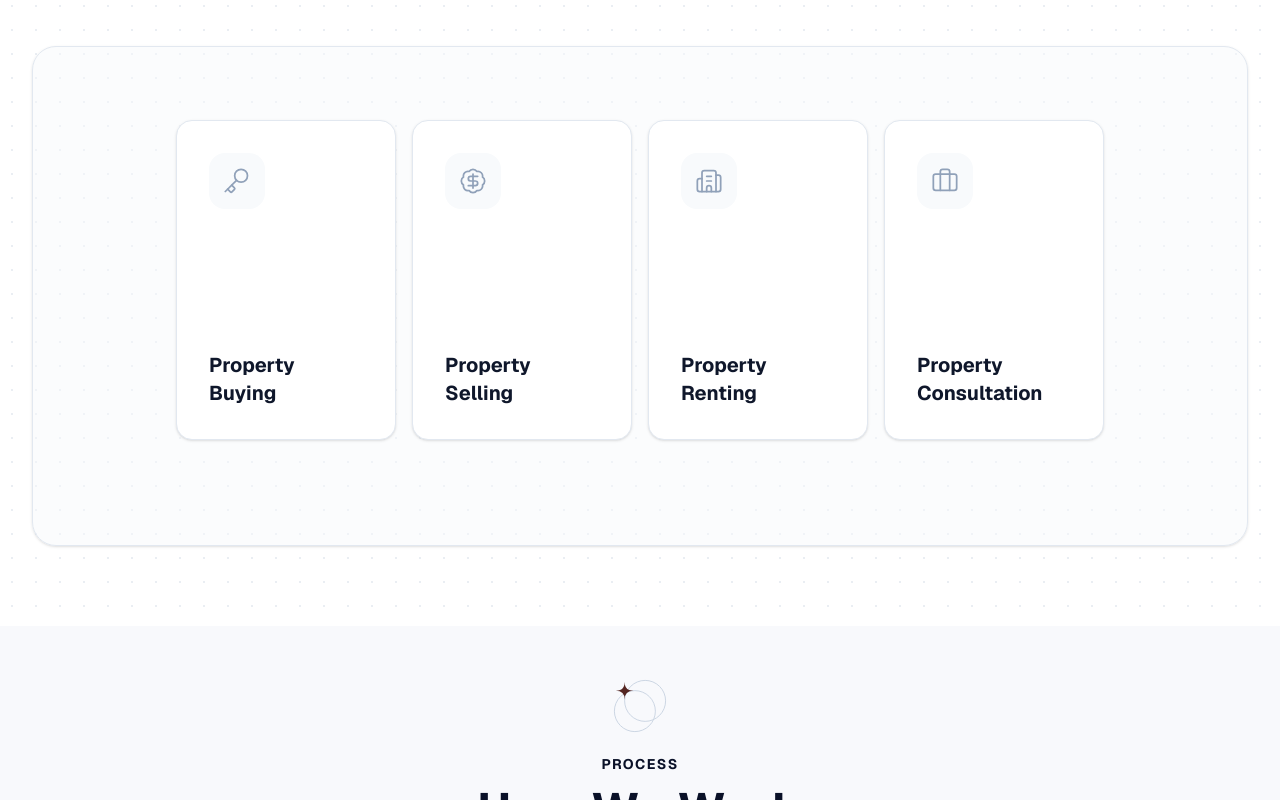
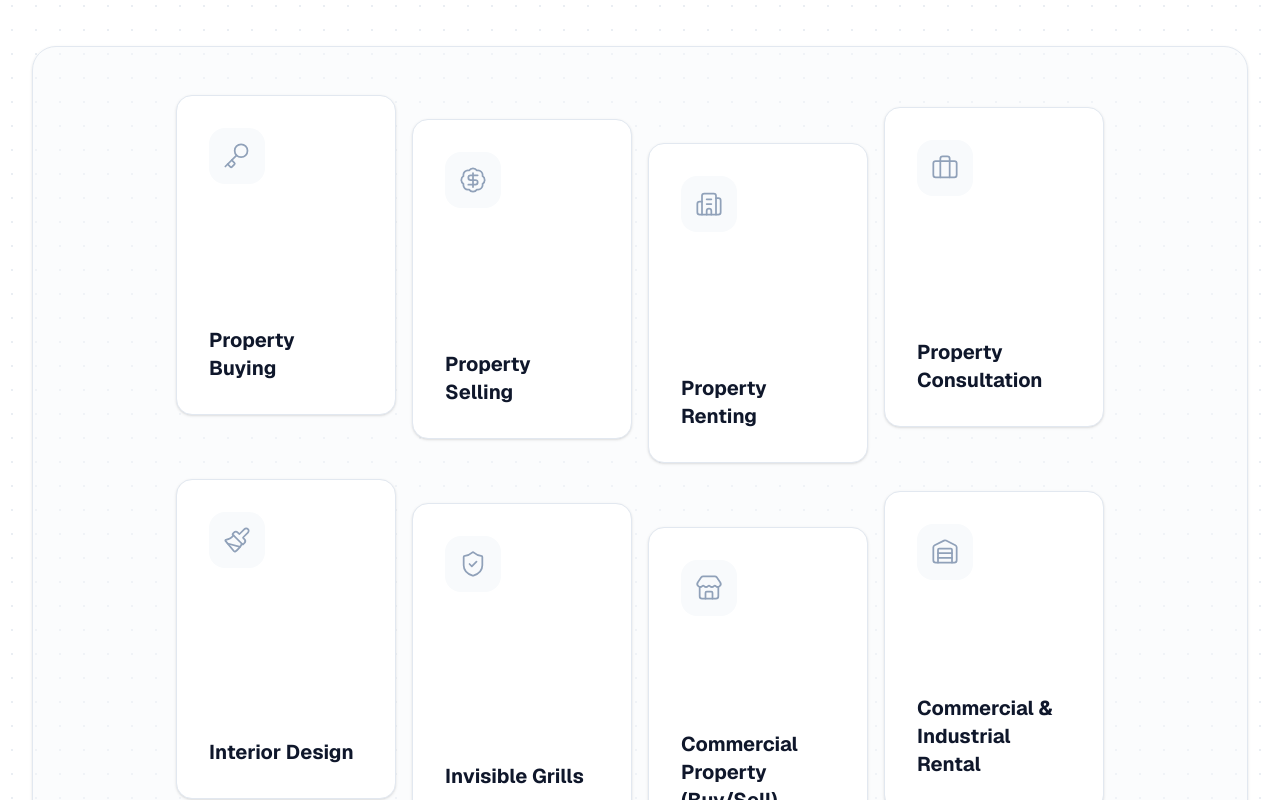
Before and after one commit to pmproperties2620/PmProperties-landing-page, a Next.js app: page / in a window 1280 px wide. Shown: the part 2360-3160 px from the top of the page. Built offline with nearby package versions, Linux system fonts and the light colour scheme.

Commit message:
feat: add Interior Design, Invisible Grills, Commercial and Rental services to home page

```diff
--- a/src/components/about/AboutTimeline.tsx
+++ b/src/components/about/AboutTimeline.tsx
@@ -45,7 +45,7 @@ const timelineData = [
     title: "A New Identity",
     description:
       "Celebrating 5 years of trust, we took a monumental step forward. To secure a distinct and official identity, the company evolved into 'The PM Properties' with a registered trademark. Fulfilling your dream of a home remains my greatest privilege.",
-    image: "/images/timeline_5.png",
+    image: "/images/PM_propreties.jpeg",
   },
 ];
 
--- a/src/components/home/CredentialsSection.tsx
+++ b/src/components/home/CredentialsSection.tsx
@@ -16,7 +16,7 @@ const badges = [
     rating: 5,
   },
   {
-    title: "5+ Years of Trust",
+    title: "10+ Years of Trust",
     subtitle: "Proven Track Record",
     rating: 5,
   }
--- a/src/components/home/FAQSection.tsx
+++ b/src/components/home/FAQSection.tsx
@@ -92,7 +92,7 @@ export default function FAQSection() {
                         exit={{ height: 0, opacity: 0 }}
                         className="overflow-hidden"
                       >
-                        <div className="pb-5 pt-1 text-slate-500 leading-relaxed pr-12">
+                        <div className="pb-5 pt-1 text-slate-500 leading-relaxed pr-12 whitespace-pre-line">
                           {faq.a}
                         </div>
                       </motion.div>
--- a/src/components/home/Services.tsx
+++ b/src/components/home/Services.tsx
@@ -1,92 +1,117 @@
 "use client";
 
 import { motion, AnimatePresence } from "framer-motion";
-import { Key, BadgeDollarSign, Building2, Briefcase, ArrowRight } from "lucide-react";
+import {
+  Key,
+  BadgeDollarSign,
+  Building2,
+  Briefcase,
+  ArrowRight,
+  Paintbrush,
+  ShieldCheck,
+  Store,
+  Warehouse,
+  type LucideIcon,
+} from "lucide-react";
 import { useState } from "react";
 import SectionDecoration from "@/components/ui/SectionDecoration";
 
-const services = [
+interface ServiceItem {
+  id: string;
+  title: string;
+  description: string;
+  examples: string;
+  icon: LucideIcon;
+  yOffsetClass: string;
+}
+
+const primaryServices: ServiceItem[] = [
   {
+    id: "buying",
     title: "Property Buying",
     description: "Find your dream home with our curated listings and expert guidance every step of the way.",
     examples: "e.g. Residential homes, luxury estates, investment properties",
     icon: Key,
-    yOffset: 0,
+    yOffsetClass: "md:translate-y-0",
   },
   {
+    id: "selling",
     title: "Property Selling",
     description: "Maximize your property's value with our strategic marketing and extensive buyer network.",
     examples: "e.g. Market analysis, staging, premium listings",
     icon: BadgeDollarSign,
-    yOffset: 24, // Staggered down
+    yOffsetClass: "md:translate-y-6", // 24px
   },
   {
+    id: "renting",
     title: "Property Renting",
     description: "Discover premium rental properties or find reliable tenants for your valuable investments.",
     examples: "e.g. Tenant screening, property management, leasing",
     icon: Building2,
-    yOffset: 48, // Staggered further down
+    yOffsetClass: "md:translate-y-12", // 48px
   },
   {
+    id: "consultation",
     title: "Property Consultation",
     description: "Get personalized insights and market analysis from our seasoned real estate professionals.",
     examples: "e.g. Portfolio strategy, ROI analysis, market trends",
     icon: Briefcase,
-    yOffset: 12, // Staggered slightly
+    yOffsetClass: "md:translate-y-3", // 12px
+  },
+];
+
+const specializedServices: ServiceItem[] = [
+  {
+    id: "interior-design",
+    title: "Interior Design",
+    description: "Transform your living or work spaces with bespoke aesthetic concepts, custom modular interiors, and turnkey execution.",
+    examples: "e.g. Modular kitchens, luxury interiors, 3D space planning & styling",
+    icon: Paintbrush,
+    yOffsetClass: "md:translate-y-0",
+  },
+  {
+    id: "invisible-grills",
+    title: "Invisible Grills",
+    description: "Secure balconies and windows with high-tensile stainless steel safety cables without obstructing panoramic outdoor views.",
+    examples: "e.g. Balcony safety, bird protection, child & pet proofing",
+    icon: ShieldCheck,
+    yOffsetClass: "md:translate-y-6", // 24px
+  },
+  {
+    id: "commercial-buy-sell",
+    title: "Commercial Property (Buy/Sell)",
+    description: "Acquire or sell prime commercial real estate, corporate offices, and high-street retail showrooms for optimal returns.",
+    examples: "e.g. Office spaces, retail showrooms, commercial plots & floors",
+    icon: Store,
+    yOffsetClass: "md:translate-y-12", // 48px
+  },
+  {
+    id: "commercial-industrial-rental",
+    title: "Commercial & Industrial Rental",
+    description: "Connect with expansive warehousing, manufacturing units, industrial sheds, and corporate lease spaces tailored for growth.",
+    examples: "e.g. Logistics warehouses, industrial sheds, corporate lease spaces",
+    icon: Warehouse,
+    yOffsetClass: "md:translate-y-3", // 12px
   },
 ];
 
 export default function Services() {
-  const [hoveredIndex, setHoveredIndex] = useState<number | null>(null);
+  const [hoveredId, setHoveredId] = useState<string | null>(null);
 
-  return (
-    <section className="relative pt-8 pb-16 md:pt-12 md:pb-20 bg-white overflow-hidden">
-      {/* Background Dotted Pattern */}
-      <div
-        className="absolute inset-0 pointer-events-none opacity-40"
-        style={{
-          backgroundImage: 'radial-gradient(#cbd5e1 1px, transparent 1px)',
-          backgroundSize: '24px 24px'
-        }}
-      />
-
-      <div className="relative z-10 mx-auto max-w-7xl px-4 sm:px-6 lg:px-8">
-
-        {/* Header Section */}
-        <div className="text-center mb-10 md:mb-16 flex flex-col items-center">
-          <SectionDecoration className="mb-4" />
-          <h2 className="text-4xl md:text-5xl font-bold tracking-tight text-slate-900 mb-6">
-            Our Services
-          </h2>
-          <p className="text-lg text-slate-600 max-w-2xl mx-auto">
-            A clear approach to navigating the real estate market.
-          </p>
-        </div>
-
-        {/* Outer Container with subtle border similar to image */}
-        <div className="bg-slate-50/50 border border-slate-200 rounded-3xl p-4 sm:p-8 md:p-12 shadow-sm min-h-0 md:min-h-[500px] flex flex-col md:flex-row items-center justify-center overflow-x-auto pb-8 md:pb-20">
-
-          <div className="flex flex-col md:flex-row items-stretch md:items-start justify-center gap-4 md:gap-4 mx-auto w-full md:min-w-max">
-            {services.map((service, index) => {
-              const isActive = hoveredIndex === index;
+  const renderServiceCard = (service: ServiceItem) => {
+    const isActive = hoveredId === service.id;
     const Icon = service.icon;
 
     return (
       <div
-                  key={index}
-                  onMouseEnter={() => setHoveredIndex(index)}
-                  onMouseLeave={() => setHoveredIndex(null)}
+        key={service.id}
+        onMouseEnter={() => setHoveredId(service.id)}
+        onMouseLeave={() => setHoveredId(null)}
         className="w-full md:w-auto"
       >
         <motion.div
           layout
           initial={false}
-                    animate={{
-                      // On mobile we want it to be auto/100%, but framer motion needs a way to know.
-                      // We'll rely on CSS for mobile and only animate on md screens if possible.
-                      // Since we can't easily detect md in JS without a hook, we'll use a trick:
-                      // Make the motion div full width in its container, and control the container.
-                    }}
           transition={{
             type: "tween",
             ease: "easeInOut",
@@ -96,8 +121,8 @@ export default function Services() {
             relative cursor-pointer bg-white rounded-2xl shadow-sm border border-slate-200 overflow-hidden flex flex-col
             transition-shadow hover:shadow-md duration-500
             w-full md:w-[220px] h-auto md:h-[320px]
-                      ${isActive ? 'md:!w-[340px] md:!h-[360px]' : ''}
-                      ${!isActive && service.yOffset > 0 ? `md:translate-y-[${service.yOffset}px]` : ''}
+            ${isActive ? "md:!w-[340px] md:!h-[360px]" : ""}
+            ${!isActive ? service.yOffsetClass : ""}
           `}
         >
           {/* Left Brand Border for Active State */}
@@ -113,13 +138,19 @@ export default function Services() {
             )}
           </AnimatePresence>
 
-                    <div className={`p-6 sm:p-8 flex flex-col h-full transition-all duration-500 ease-out md:pl-8 ${isActive ? 'md:pl-10' : ''}`}>
+          <div
+            className={`p-6 sm:p-8 flex flex-col h-full transition-all duration-500 ease-out md:pl-8 ${
+              isActive ? "md:pl-10" : ""
+            }`}
+          >
             {/* Top Icons */}
             <div className="flex items-center justify-between mb-4 md:mb-auto">
-                        <div className={`
+              <div
+                className={`
                 w-12 h-12 sm:w-14 sm:h-14 rounded-2xl flex items-center justify-center transition-colors
-                          ${isActive ? 'text-brand-500 bg-brand-50' : 'text-slate-400 bg-slate-50'}
-                        `}>
+                ${isActive ? "text-brand-500 bg-brand-50" : "text-slate-400 bg-slate-50"}
+              `}
+              >
                 <Icon className="w-6 h-6 sm:w-7 sm:h-7" strokeWidth={1.5} />
               </div>
 
@@ -144,11 +175,17 @@ export default function Services() {
               </h3>
 
               {/* On mobile, always show description. On desktop, show on hover. */}
-                        <div className={`
+              <div
+                className={`
                 flex flex-col gap-2 sm:gap-4 md:overflow-hidden
-                          ${isActive ? 'md:max-h-[200px] md:mt-4 md:opacity-100' : 'md:max-h-0 md:mt-0 md:opacity-0'}
+                ${
+                  isActive
+                    ? "md:max-h-[200px] md:mt-4 md:opacity-100"
+                    : "md:max-h-0 md:mt-0 md:opacity-0"
+                }
                 transition-all duration-500 ease-in-out
-                        `}>
+              `}
+              >
                 <p className="text-slate-600 text-sm leading-relaxed">
                   {service.description}
                 </p>
@@ -161,9 +198,42 @@ export default function Services() {
         </motion.div>
       </div>
     );
-            })}
+  };
+
+  return (
+    <section id="services" className="relative pt-8 pb-16 md:pt-12 md:pb-20 bg-white overflow-hidden">
+      {/* Background Dotted Pattern */}
+      <div
+        className="absolute inset-0 pointer-events-none opacity-40"
+        style={{
+          backgroundImage: "radial-gradient(#cbd5e1 1px, transparent 1px)",
+          backgroundSize: "24px 24px",
+        }}
+      />
+
+      <div className="relative z-10 mx-auto max-w-7xl px-4 sm:px-6 lg:px-8">
+        {/* Header Section */}
+        <div className="text-center mb-10 md:mb-16 flex flex-col items-center">
+          <SectionDecoration className="mb-4" />
+          <h2 className="text-4xl md:text-5xl font-bold tracking-tight text-slate-900 mb-6">
+            Our Services
+          </h2>
+          <p className="text-lg text-slate-600 max-w-2xl mx-auto">
+            A clear approach to navigating the real estate market and property solutions.
+          </p>
         </div>
 
+        {/* Outer Container */}
+        <div className="bg-slate-50/50 border border-slate-200 rounded-3xl p-4 sm:p-8 md:p-12 shadow-sm flex flex-col items-center justify-center overflow-x-auto pb-10 md:pb-24 gap-8 md:gap-16">
+          {/* Row 1: Core Property Services */}
+          <div className="flex flex-col md:flex-row items-stretch md:items-start justify-center gap-4 md:gap-4 mx-auto w-full md:min-w-max">
+            {primaryServices.map(renderServiceCard)}
+          </div>
+
+          {/* Row 2: Specialized & Commercial Services */}
+          <div className="flex flex-col md:flex-row items-stretch md:items-start justify-center gap-4 md:gap-4 mx-auto w-full md:min-w-max">
+            {specializedServices.map(renderServiceCard)}
+          </div>
         </div>
       </div>
     </section>
--- a/src/data/properties.ts
+++ b/src/data/properties.ts
@@ -330,7 +330,7 @@ export const teamMembers = [
 export const faqs = [
   {
     q: "What areas do you serve?",
-    a: "We currently operate primarily in Kalyan, Dombivli, and Thane. We have deep local expertise in these markets to help you find the perfect property.",
+    a: "We currently operate primarily in Kalyan, Dombivli, Thane, Ambernath, and Badlapur. We have deep local expertise in these markets to help you find the perfect property.",
   },
   {
     q: "Do you provide assistance with legal documentation and property verification?",
@@ -342,7 +342,7 @@ export const faqs = [
   },
   {
     q: "How are your fees structured?",
-    a: "For buyers, our services are typically free as the seller pays the commission. For sellers, our standard rate is 6% of the sale price, which covers marketing, staging consultation, photography, and negotiation.",
+    a: "Our fee structure is completely transparent with no hidden charges:\n\n• New Projects: Zero (0%) brokerage for buyers.\n• Resale Properties: 2% brokerage applicable for buyers.\n• Property Sellers: 2% brokerage applicable based on the agreement value.",
   },
   {
     q: "Do you help with selling my current home?",
```
Also changed, not shown: public/images/PM_propreties.jpeg (added). Lines whose indentation alone changed are shown as unchanged.
